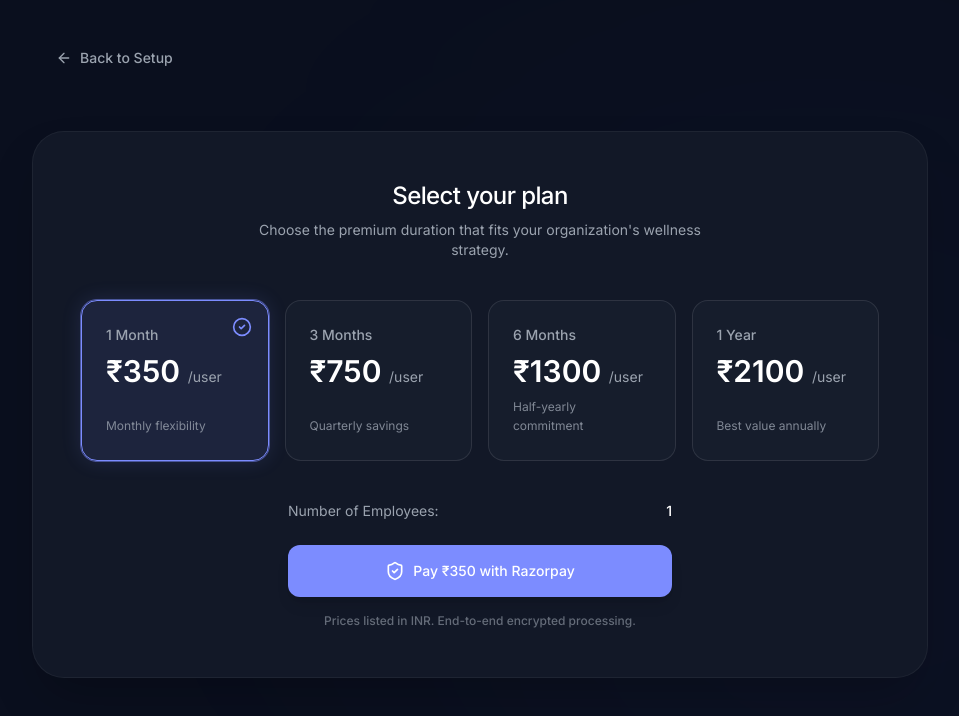
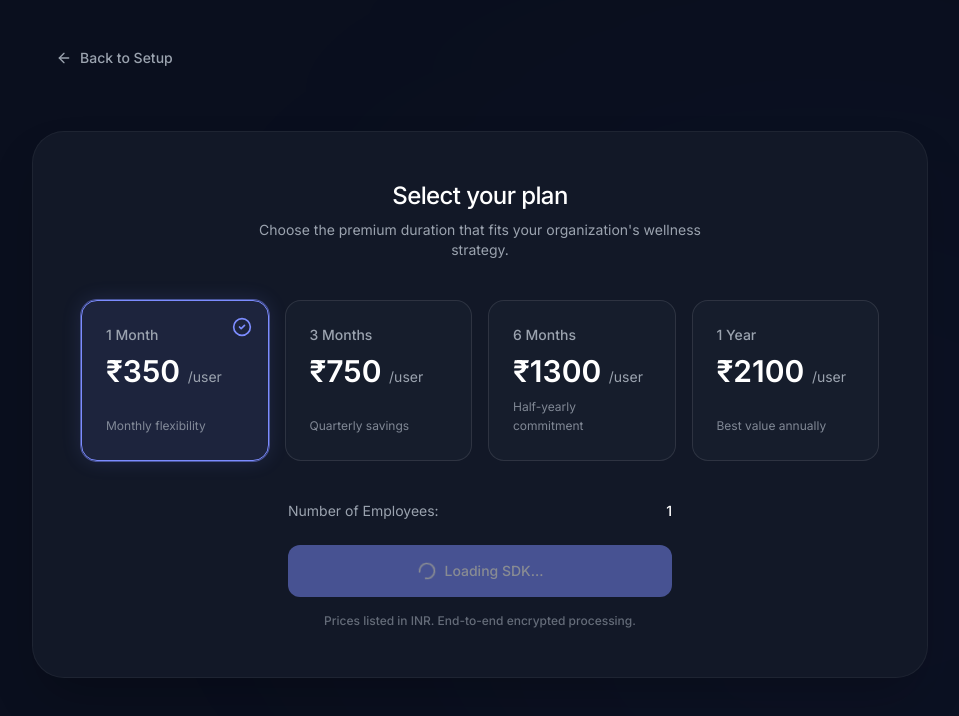
Before and after one commit to sharvanbabu/Luna, a Next.js app: page /payment in a window 1280 px wide. Shown: the top 716 px of the page, without its empty margins (160-1119 px from the left). Built offline with nearby package versions, Linux system fonts and the light colour scheme.

Commit message:
fix(payment): disable buy button until razorpay sdk is ready

```diff
--- a/app/payment/page.tsx
+++ b/app/payment/page.tsx
@@ -28,11 +28,6 @@ function SubscriptionPlans() {
   const totalAmount = selectedPlan.priceINR * employees;
 
   const handleBuy = async () => {
-    if (!isScriptLoaded) {
-      alert("Razorpay SDK is still loading. Please try again in a moment.");
-      return;
-    }
-
     setIsProcessing(true);
 
     // Amount must be passed in paise to the Razorpay API
@@ -120,7 +115,7 @@ function SubscriptionPlans() {
     <>
       <Script
         src="https://checkout.razorpay.com/v1/checkout.js"
-        onLoad={() => setIsScriptLoaded(true)}
+        onReady={() => setIsScriptLoaded(true)}
       />
       <div className="w-full max-w-4xl bg-card border border-white/5 rounded-[32px] p-8 md:p-12 shadow-2xl relative flex flex-col items-center">
         <h2 className="text-2xl font-medium text-white mb-2 tracking-tight">Select your plan</h2>
@@ -158,11 +153,13 @@ function SubscriptionPlans() {
 
           <button
             onClick={handleBuy}
-            disabled={isProcessing}
+            disabled={isProcessing || !isScriptLoaded}
             className="w-full bg-primary hover:bg-primary/90 text-white font-medium py-4 rounded-xl transition-all shadow-lg hover:shadow-[0_0_20px_rgba(124,140,255,0.4)] hover:-translate-y-0.5 active:scale-[0.98] disabled:opacity-50 disabled:hover:translate-y-0 disabled:shadow-none flex items-center justify-center gap-2 text-sm"
           >
             {isProcessing ? (
               <><Loader2 className="w-5 h-5 animate-spin" /> Preparing Checkout...</>
+            ) : !isScriptLoaded ? (
+              <><Loader2 className="w-5 h-5 animate-spin" /> Loading SDK...</>
             ) : (
               <><ShieldCheck className="w-5 h-5" /> Pay ₹{totalAmount.toLocaleString('en-IN')} with Razorpay</>
             )}
```
Also changed, not shown: 1 other file (tests, documents, lock files or other folders).
